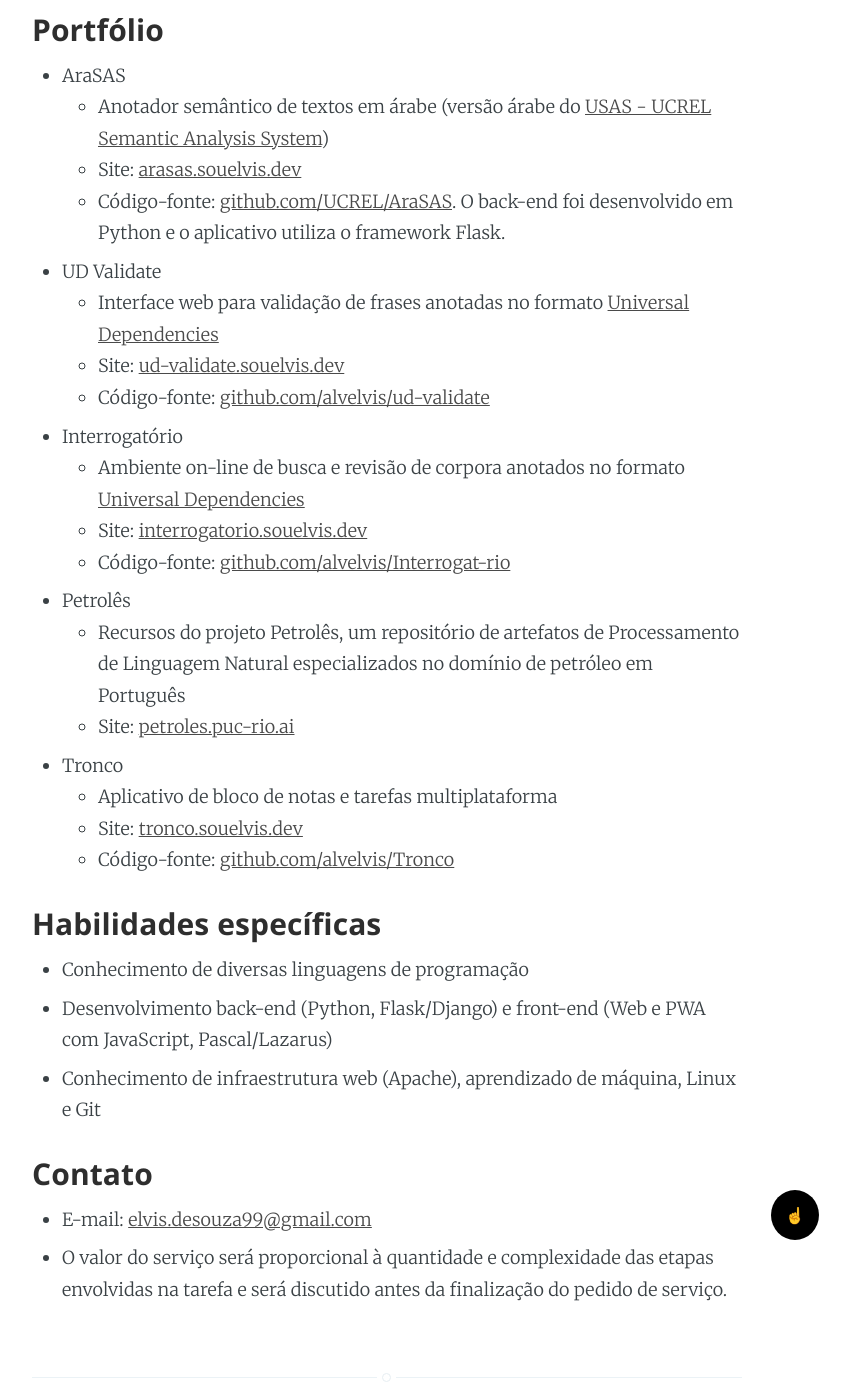
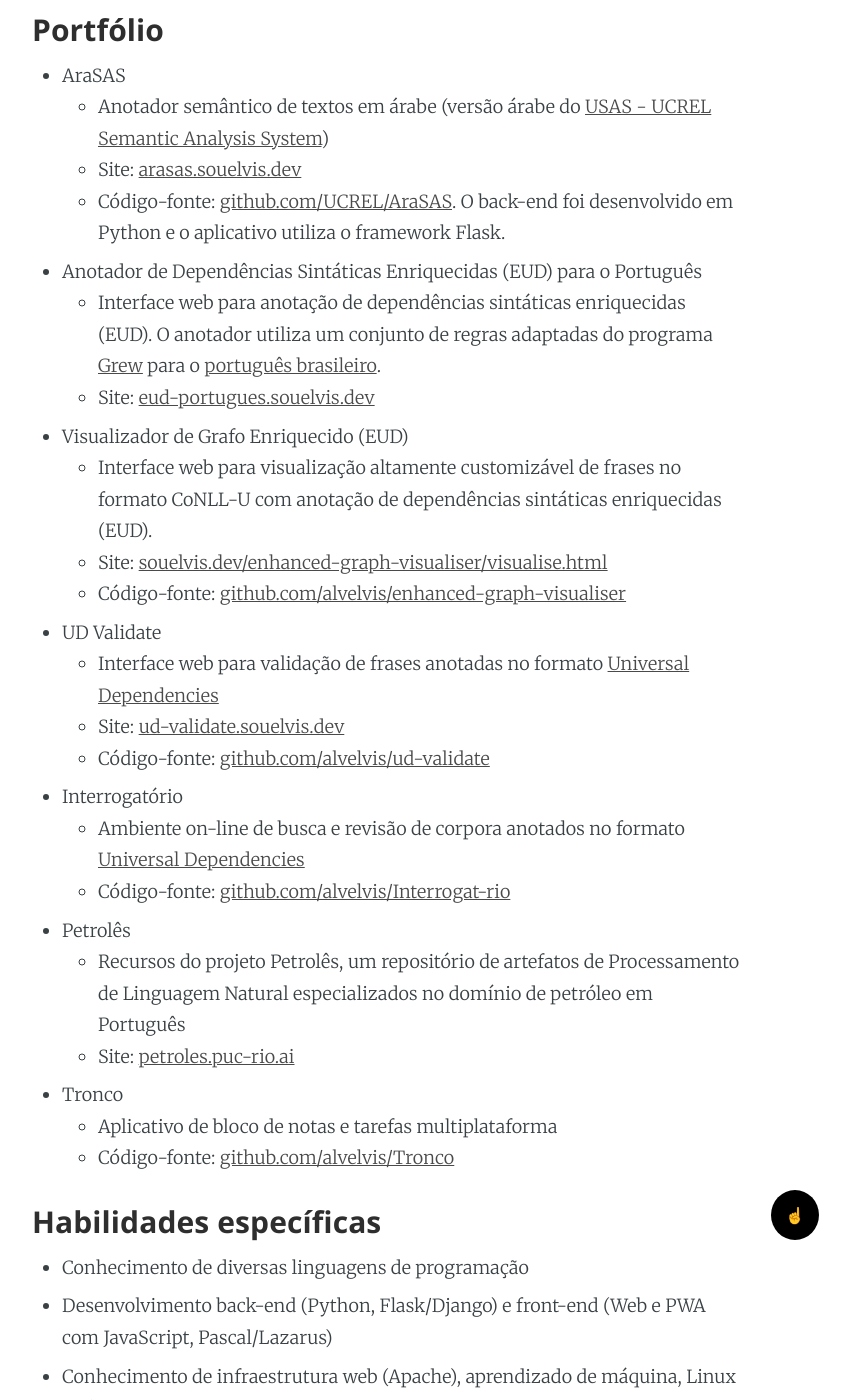
Before and after one commit to alvelvis/alvelvis.github.io, a Jekyll site: the page built from freela.md, in a window 1280 px wide and 1400 px high, scrolled down 1343 px. Shown: the whole window, without its empty margins (253-1103 px from the left). Built offline with Jekyll 4.4.1, drawn with Linux system fonts in a browser that asks for light colours.

Commit message:
atualização de ferramentas

```diff
--- a/_config.yml
+++ b/_config.yml
@@ -42,20 +42,25 @@
 \n\t- Anotador semântico de textos em árabe (versão árabe do [USAS - UCREL Semantic Analysis System](http://ucrel.lancs.ac.uk/usas/))
 \n\t- Site: [arasas.souelvis.dev](http://arasas.souelvis.dev/)
 \n\t- Código-fonte: [github.com/UCREL/AraSAS](https://github.com/UCREL/AraSAS). O back-end foi desenvolvido em Python e o aplicativo utiliza o framework Flask.
+\n- Anotador de Dependências Sintáticas Enriquecidas (EUD) para o Português
+\n\t- Interface web para anotação de dependências sintáticas enriquecidas (EUD). O anotador utiliza um conjunto de regras adaptadas do programa [Grew](http://grew.fr/) para o [português brasileiro](https://sol.sbc.org.br/index.php/stil/article/view/31134).
+\n\t- Site: [eud-portugues.souelvis.dev](https://eud-portugues.souelvis.dev/)
+\n- Visualizador de Grafo Enriquecido (EUD)
+\n\t- Interface web para visualização altamente customizável de frases no formato CoNLL-U com anotação de dependências sintáticas enriquecidas (EUD).
+\n\t- Site: [souelvis.dev/enhanced-graph-visualiser/visualise.html](https://souelvis.dev/enhanced-graph-visualiser/visualise.html)
+\n\t- Código-fonte: [github.com/alvelvis/enhanced-graph-visualiser](https://github.com/alvelvis/enhanced-graph-visualiser)
 \n- UD Validate
 \n\t- Interface web para validação de frases anotadas no formato [Universal Dependencies](https://universaldependencies.org/)
 \n\t- Site: [ud-validate.souelvis.dev](https://ud-validate.souelvis.dev/)
 \n\t- Código-fonte: [github.com/alvelvis/ud-validate](https://github.com/alvelvis/ud-validate)
 \n- Interrogatório
 \n\t- Ambiente on-line de busca e revisão de corpora anotados no formato [Universal Dependencies](https://universaldependencies.org/)
-\n\t- Site: [interrogatorio.souelvis.dev](http://interrogatorio.souelvis.dev)
 \n\t- Código-fonte: [github.com/alvelvis/Interrogat-rio](https://github.com/alvelvis/Interrogat-rio)
 \n- Petrolês
 \n\t- Recursos do projeto Petrolês, um repositório de artefatos de Processamento de Linguagem Natural especializados no domínio de petróleo em Português
 \n\t- Site: [petroles.puc-rio.ai](https://petroles.puc-rio.ai/)
 \n- Tronco
 \n\t- Aplicativo de bloco de notas e tarefas multiplataforma
-\n\t- Site: [tronco.souelvis.dev](https://tronco.souelvis.dev)
 \n\t- Código-fonte: [github.com/alvelvis/Tronco](https://github.com/alvelvis/Tronco)
 "
 
```
